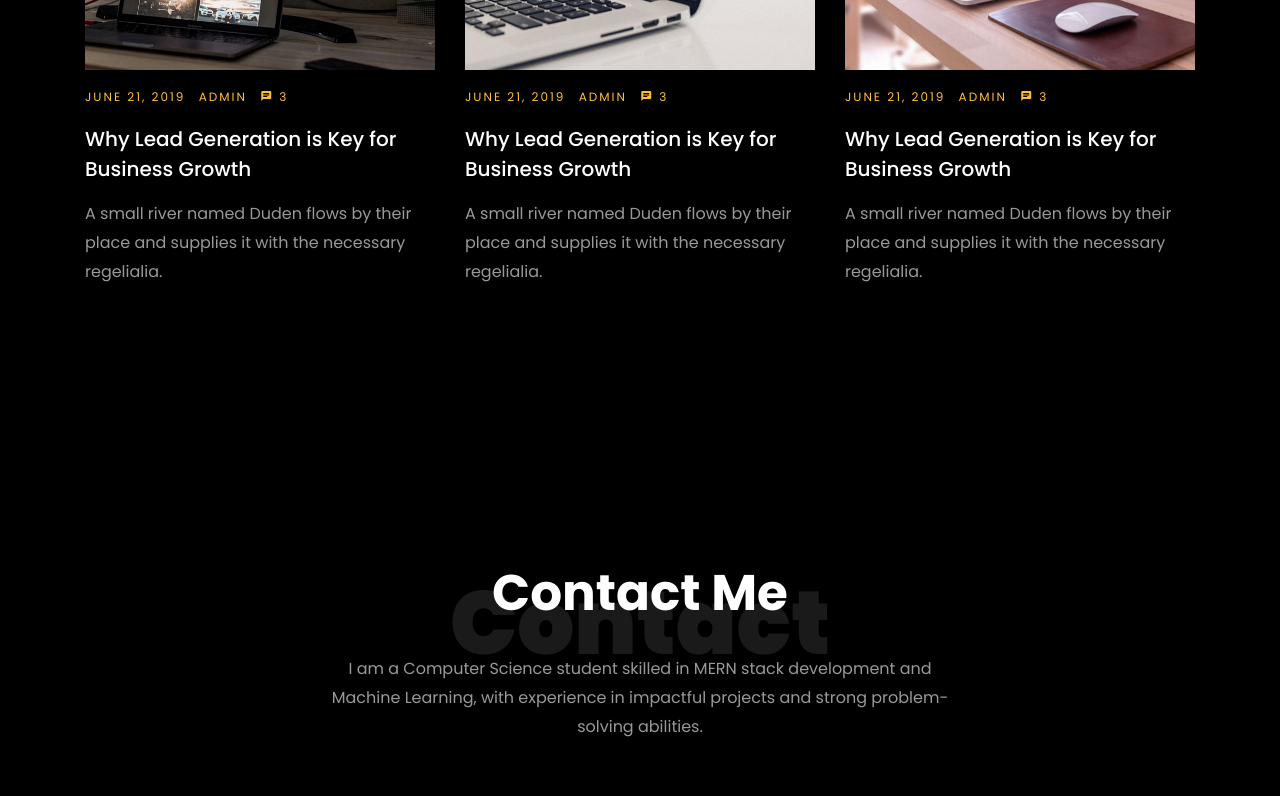
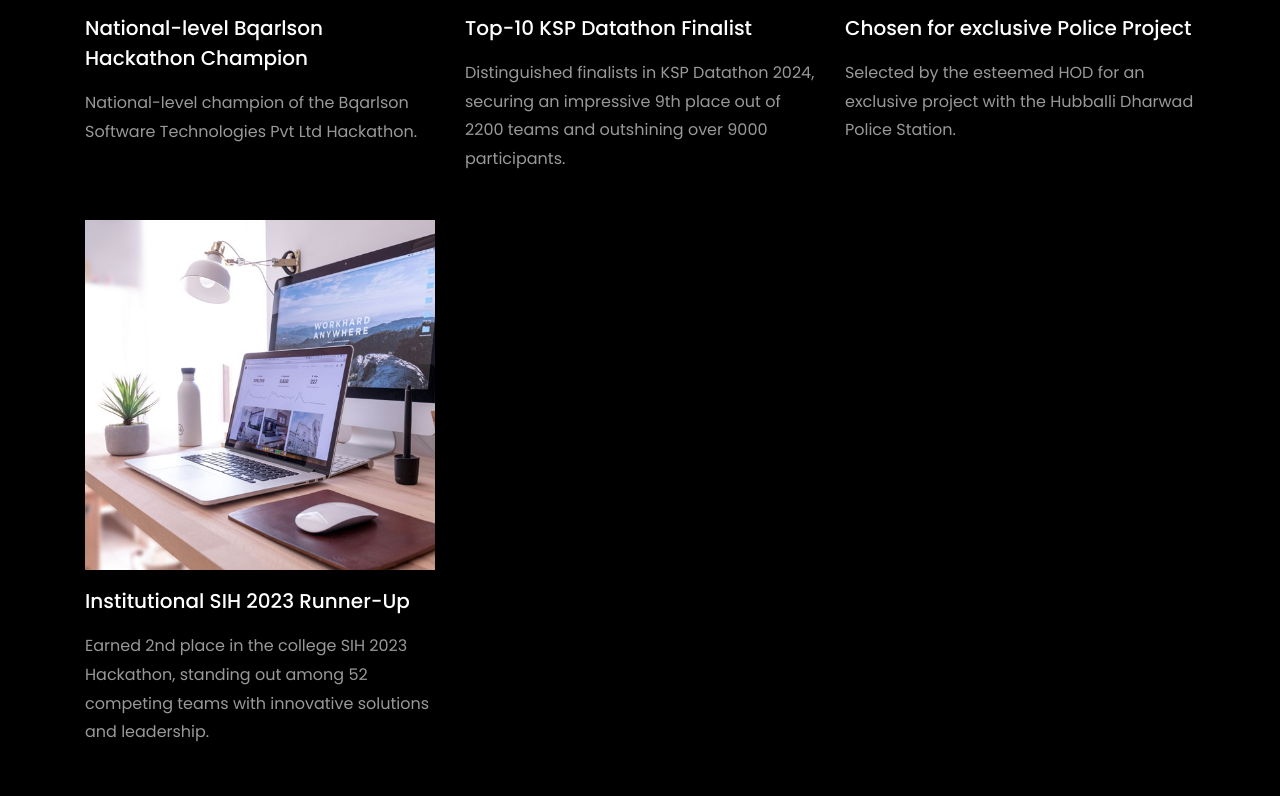
Before and after one commit to Pramod26naik/portfolio-team-shadow, a plain HTML site: page index.html in a window 1280 px wide. Shown: the part 5331-6127 px from the top of the page. Drawn offline with nearby package versions, Linux system fonts and the light colour scheme; animation ran at ten frames a second; files whose address does not match are found by name.

Commit message:
honor section

```diff
--- a/index.html
+++ b/index.html
@@ -563,12 +563,9 @@
       <div class="container">
         <div class="row justify-content-center mb-5 pb-5">
           <div class="col-md-7 heading-section text-center ftco-animate">
-            <h1 class="big big-2">Blog</h1>
-            <h2 class="mb-4">Our Blog</h2>
-            <p>
-              Far far away, behind the word mountains, far from the countries
-              Vokalia and Consonantia
-            </p>
+            <h1 class="big big-2">Accolades</h1>
+            <h2 class="mb-4">Honors and Awards</h2>
+
           </div>
         </div>
         <div class="row d-flex">
@@ -581,23 +578,15 @@
               >
               </a>
               <div class="text mt-3 float-right d-block">
-                <div class="d-flex align-items-center mb-3 meta">
-                  <p class="mb-0">
-                    <span class="mr-2">June 21, 2019</span>
-                    <a href="#" class="mr-2">Admin</a>
-                    <a href="#" class="meta-chat"
-                      ><span class="icon-chat"></span> 3</a
-                    >
-                  </p>
-                </div>
+
                 <h3 class="heading">
                   <a href="single.html"
-                    >Why Lead Generation is Key for Business Growth</a
+                    >National-level Bqarlson Hackathon Champion
+                    </a
                   >
                 </h3>
                 <p>
-                  A small river named Duden flows by their place and supplies it
-                  with the necessary regelialia.
+                  National-level champion of the Bqarlson Software Technologies Pvt Ltd Hackathon.
                 </p>
               </div>
             </div>
@@ -611,23 +600,15 @@
               >
               </a>
               <div class="text mt-3 float-right d-block">
-                <div class="d-flex align-items-center mb-3 meta">
-                  <p class="mb-0">
-                    <span class="mr-2">June 21, 2019</span>
-                    <a href="#" class="mr-2">Admin</a>
-                    <a href="#" class="meta-chat"
-                      ><span class="icon-chat"></span> 3</a
-                    >
-                  </p>
-                </div>
+
                 <h3 class="heading">
                   <a href="single.html"
-                    >Why Lead Generation is Key for Business Growth</a
+                    >Top-10 KSP Datathon Finalist</a
                   >
                 </h3>
                 <p>
-                  A small river named Duden flows by their place and supplies it
-                  with the necessary regelialia.
+                  Distinguished finalists in KSP Datathon 2024, securing an impressive 9th place out of 2200 teams
+                    and outshining over 9000 participants.
                 </p>
               </div>
             </div>
@@ -641,23 +622,36 @@
               >
               </a>
               <div class="text mt-3 float-right d-block">
-                <div class="d-flex align-items-center mb-3 meta">
-                  <p class="mb-0">
-                    <span class="mr-2">June 21, 2019</span>
-                    <a href="#" class="mr-2">Admin</a>
-                    <a href="#" class="meta-chat"
-                      ><span class="icon-chat"></span> 3</a
-                    >
-                  </p>
-                </div>
+
                 <h3 class="heading">
                   <a href="single.html"
-                    >Why Lead Generation is Key for Business Growth</a
+                    >Chosen for exclusive Police Project</a
                   >
                 </h3>
                 <p>
-                  A small river named Duden flows by their place and supplies it
-                  with the necessary regelialia.
+                  Selected by the esteemed HOD for an exclusive project with the Hubballi Dharwad Police Station.
+                </p>
+              </div>
+            </div>
+          </div>
+          <div class="col-md-4 d-flex ftco-animate">
+            <div class="blog-entry">
+              <a
+                href="single.html"
+                class="block-20"
+                style="background-image: url('images/image_3.jpg')"
+              >
+              </a>
+              <div class="text mt-3 float-right d-block">
+
+                <h3 class="heading">
+                  <a href="single.html"
+                    >Institutional SIH 2023 Runner-Up</a
+                  >
+                </h3>
+                <p>
+                  Earned 2nd place in the college SIH 2023 Hackathon, standing out among 52 competing teams
+                    with innovative solutions and leadership.
                 </p>
               </div>
             </div>
```
